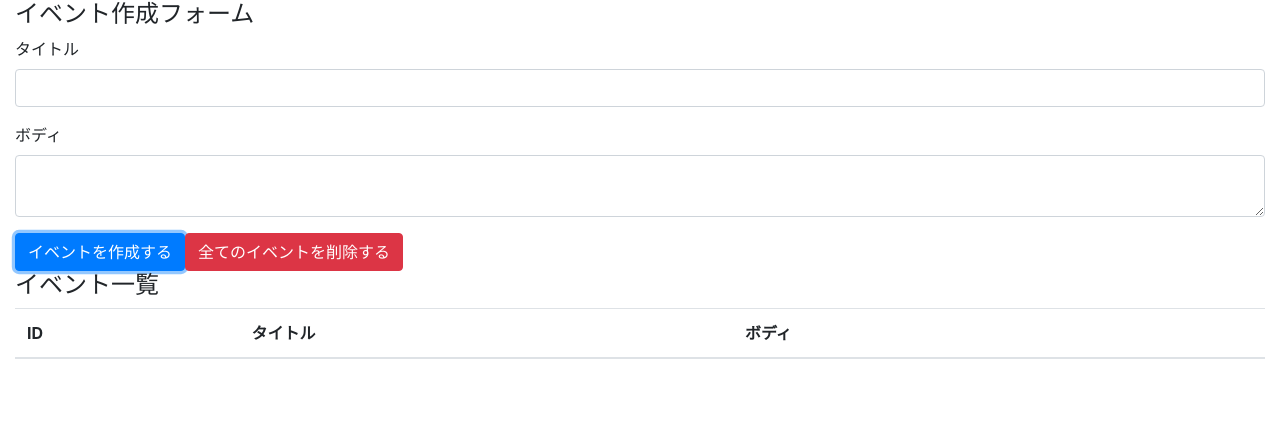
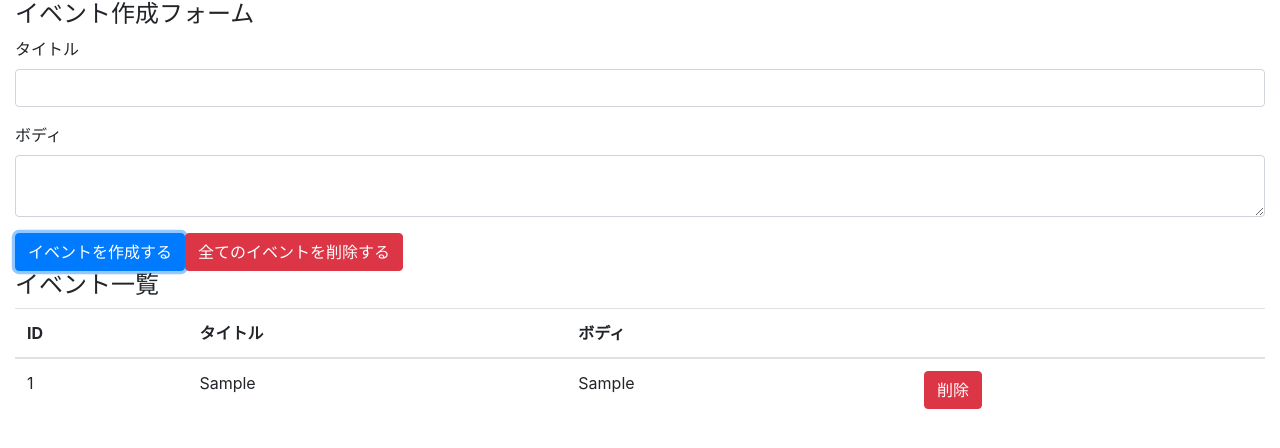
Before and after one commit to daitendev/react-hooks-101, a React (Create React App) app: page / in a window 1280 px wide. Both pictures are taken after typing "Sample", "Sample" into the empty fields and a click on the button "イベントを作成する". Shown: the top 448 px of the page. Built offline with nearby package versions, Linux system fonts and the light colour scheme.

Commit message:
display events, refactor and implement remove event button

```diff
--- a/src/components/App.js
+++ b/src/components/App.js
@@ -1,6 +1,7 @@
 import React, { useReducer, useState } from 'react';
 import 'bootstrap/dist/css/bootstrap.min.css';
 
+import Event from './Event';
 import reducer from '../reducers';
 
 const App = () => {
@@ -59,7 +60,11 @@
             <th></th>
           </tr>
         </thead>
-        <tbody></tbody>
+        <tbody>
+          {state.map((event, index) => (
+            <Event key={index} event={event} dispatch={dispatch} />
+          ))}
+        </tbody>
       </table>
     </div>
   );
--- /dev/null
+++ b/src/components/Event.js
@@ -0,0 +1,26 @@
+import React from 'react';
+
+const Event = ({ event, dispatch }) => {
+  const id = event.id;
+  const handleClickDeleteButton = (e) => {
+    dispatch({ type: 'DELETE_EVENT', id });
+  };
+  return (
+    <tr>
+      <td>{id}</td>
+      <td>{event.title}</td>
+      <td>{event.body}</td>
+      <td>
+        <button
+          type="button"
+          className="btn btn-danger"
+          onClick={handleClickDeleteButton}
+        >
+          削除
+        </button>
+      </td>
+    </tr>
+  );
+};
+
+export default Event;
--- a/src/reducers/index.js
+++ b/src/reducers/index.js
@@ -34,7 +34,7 @@
       const id = length === 0 ? 1 : state[length - 1].id + 1;
       return [...state, { id, ...event }];
     case 'DELETE_EVENT':
-      return state;
+      return state.filter((event) => event.id !== action.id);
     case 'DELETE_ALL_EVENTS':
       return [];
     default:
```
